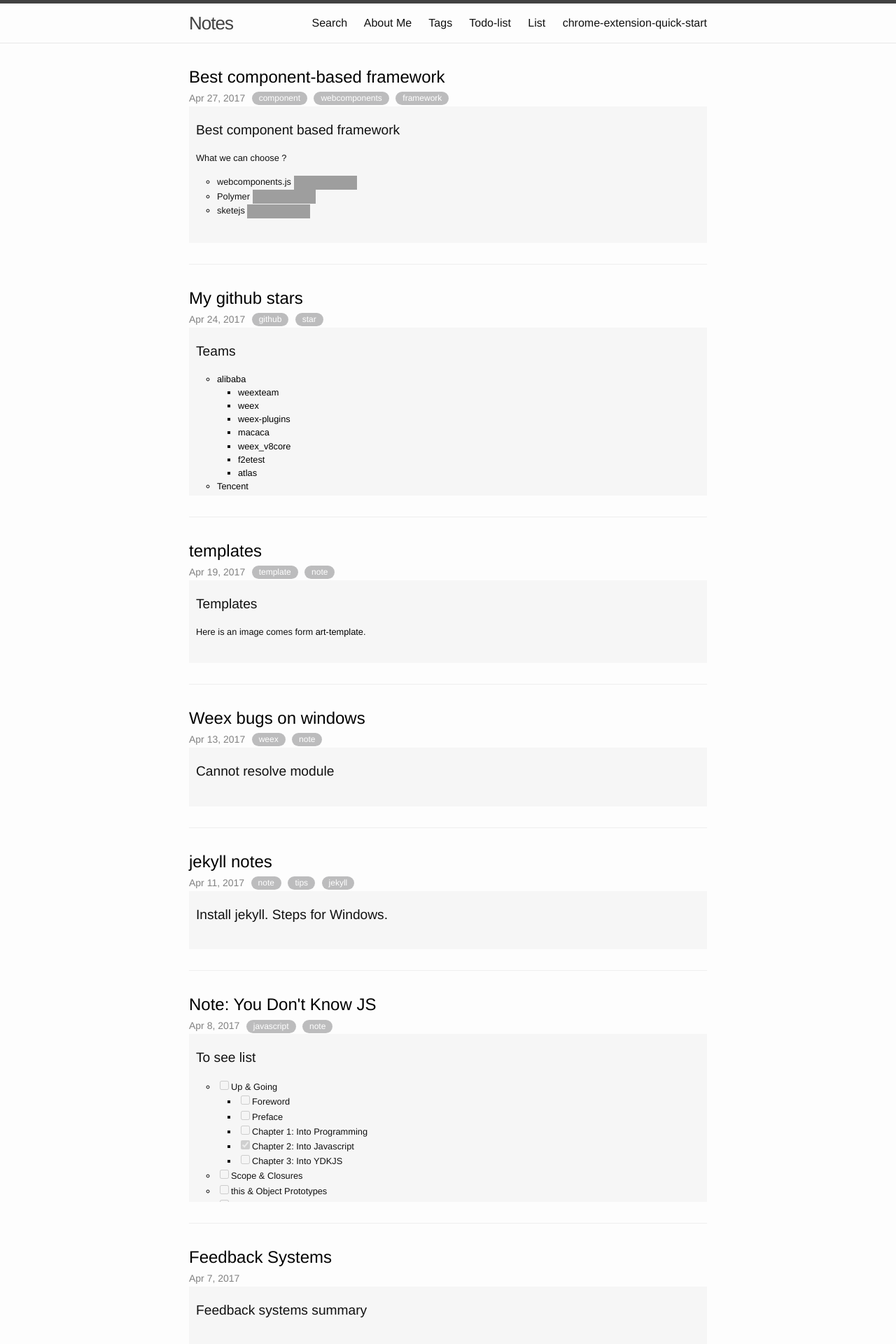
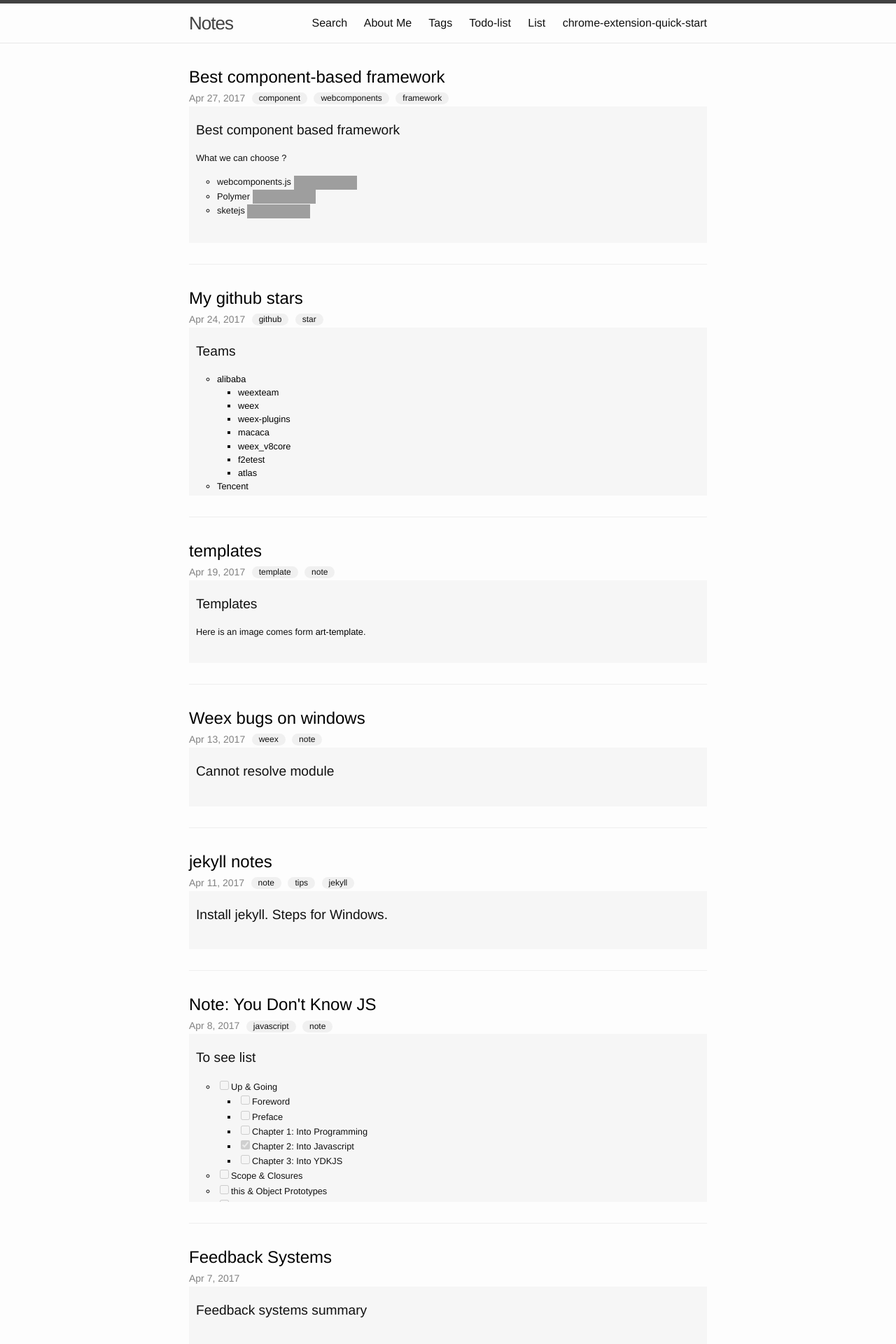
Before and after one commit to zhoukekestar/notes, a Jekyll site: the page built from index.html, in a window 1280 px wide. Shown: the top 1920 px of the page at 70% size. Built offline with Jekyll 4.4.1, drawn with Linux system fonts in a browser that asks for light colours; the list of posts is cut into pages by our own code; grey boxes are pictures that could not be loaded.

Commit message:
update post-tag style

```diff
--- a/css/main.scss
+++ b/css/main.scss
@@ -39,13 +39,13 @@ $on-laptop:        800px;
 @import "minima";
 
 .post-tag {
-  background: #bcbcbd;
-  color: #fff;
+  background: #f0f0f0;
+  color: #111;
   font-size: 12px;
   border-radius: 21px;
   margin-left: 5px;
   margin-right: 0;
-  padding: 3px 10px;
+  padding: 2px 10px;
   line-height: 1.1em;
   text-decoration: none;
   vertical-align: middle;
@@ -55,8 +55,7 @@ a.post-tag:visited {
   color: #fff;
 }
 a.post-tag:hover {
-  color: #fff;
-  background: #828282;
+  background: #e0e0e0;
   text-decoration: none;
 }
 table {
```
